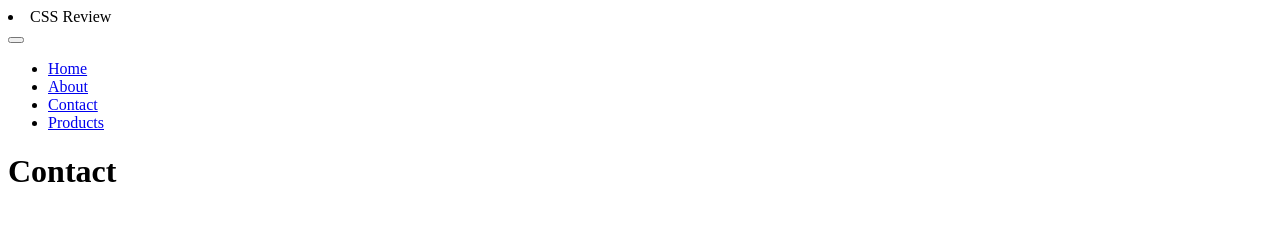
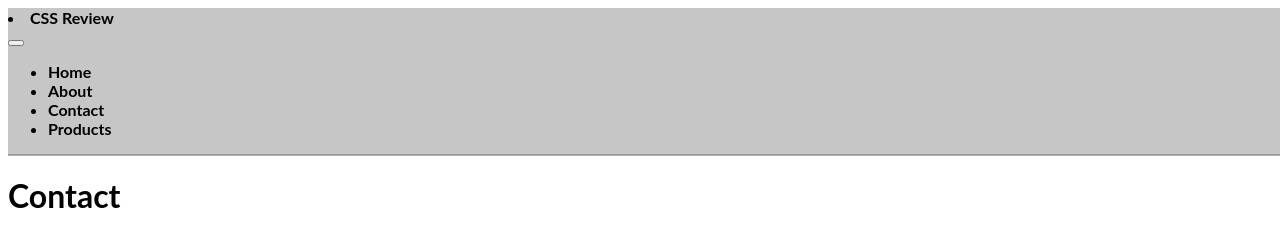
Before and after one commit to rsemla/CSS-Review, a plain HTML site: page contact.html in a window 1280 px wide. Drawn offline with Linux system fonts and the light colour scheme.

Commit message:
Update contact.html

```diff
--- a/contact.html
+++ b/contact.html
@@ -3,7 +3,7 @@
 <head>
     <meta charset="UTF-8">
     <title>CSS Review: Contact</title>
-         <link rel="stylesheet" href="./style_contact.css">
+         <link rel="stylesheet" href="./style.css">
 </head>
 <body>
 
```
